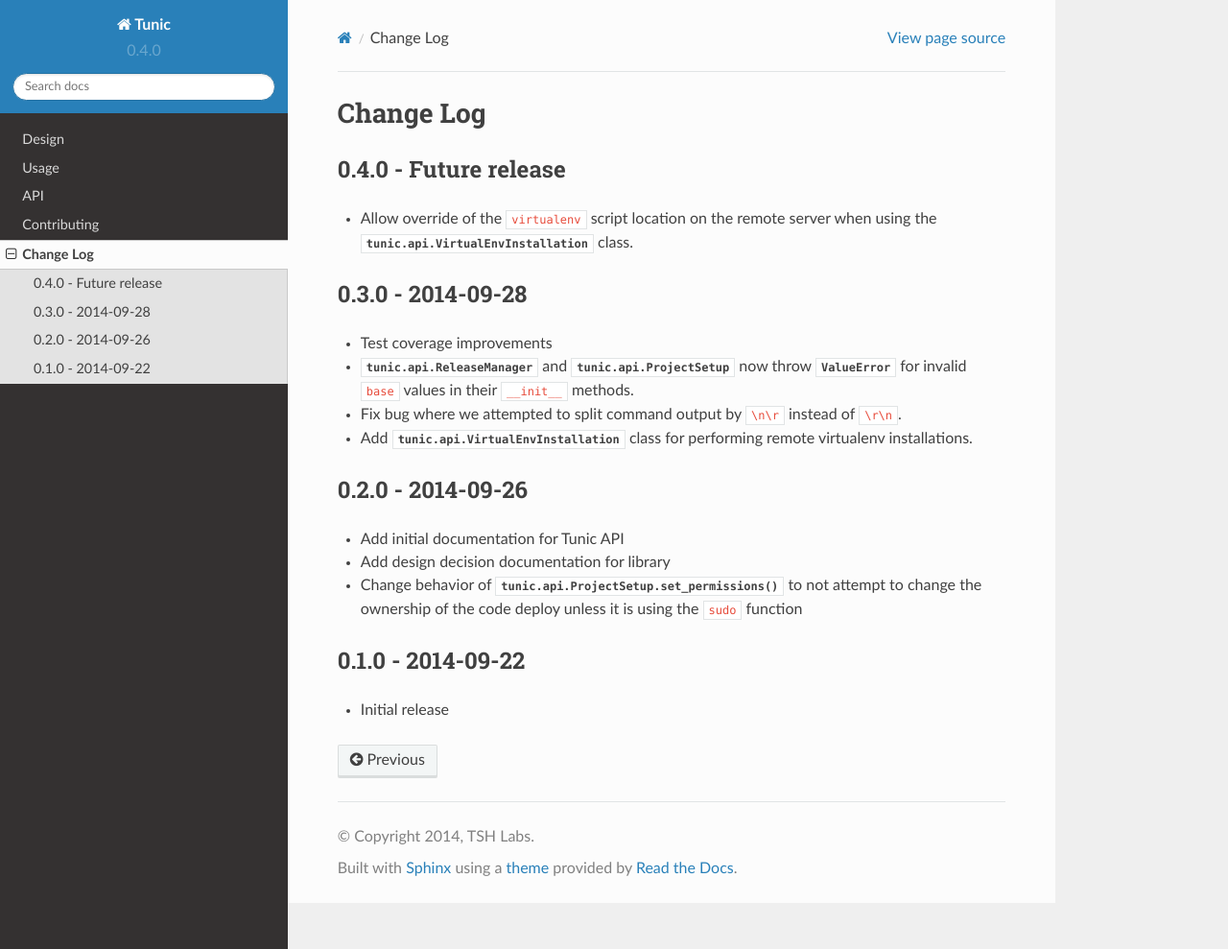
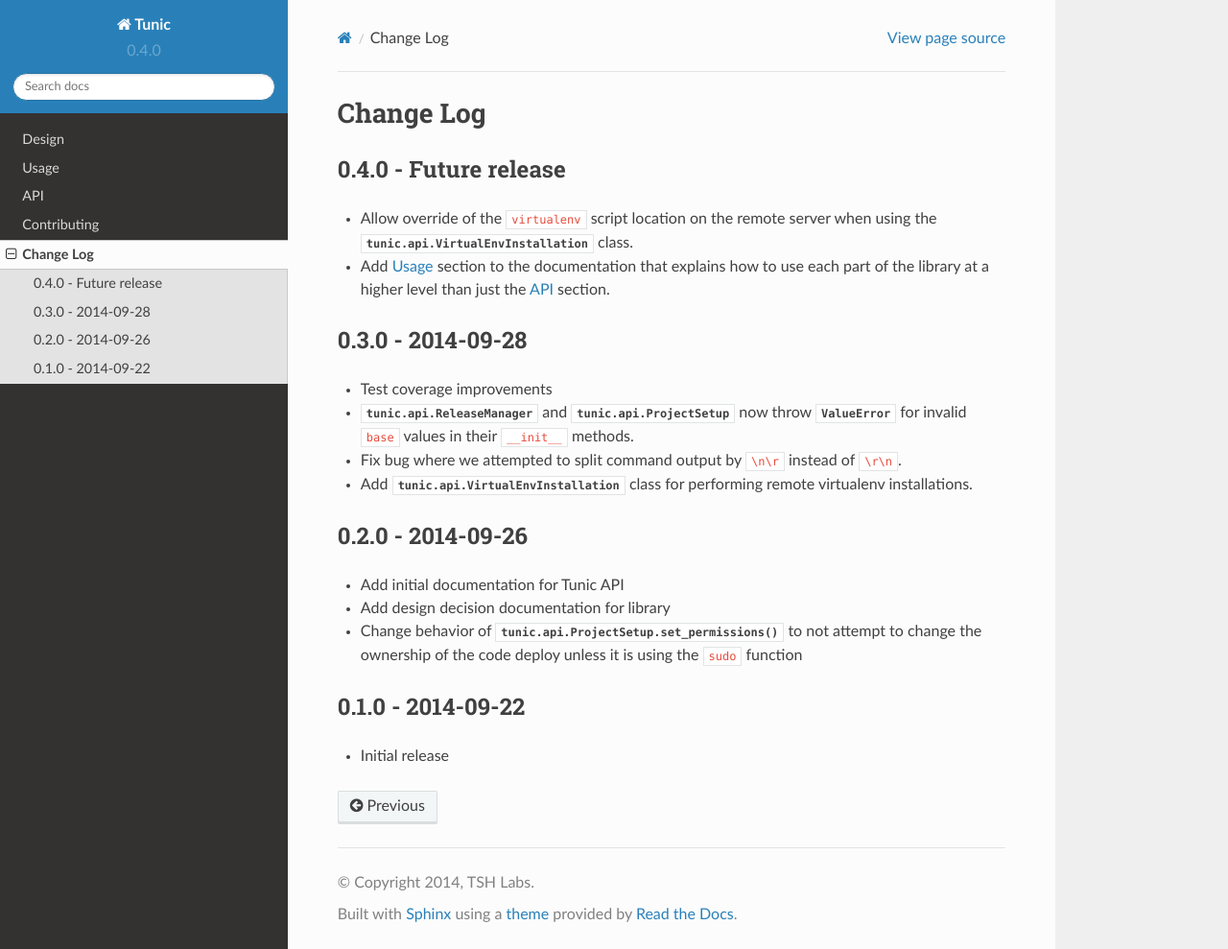
Before and after one commit to 56quarters/tunic, a Sphinx documentation site: the page built from doc/source/changes.rst, in a window 1280 px wide and 989 px high. Shown: the whole window at 96% size. Built offline with Sphinx 7.4.7 and the Read the Docs theme 2.0.0, drawn with Linux system fonts in a browser that asks for light colours.

Commit message:
Mention usage in change log

```diff
--- a/doc/source/changes.rst
+++ b/doc/source/changes.rst
@@ -5,6 +5,8 @@ Change Log
 ----------------------
 * Allow override of the ``virtualenv`` script location on the remote
   server when using the :class:`tunic.api.VirtualEnvInstallation` class.
+* Add :doc:`usage` section to the documentation that explains how to use
+  each part of the library at a higher level than just the :doc:`api` section.
 
 0.3.0 - 2014-09-28
 ------------------
```
